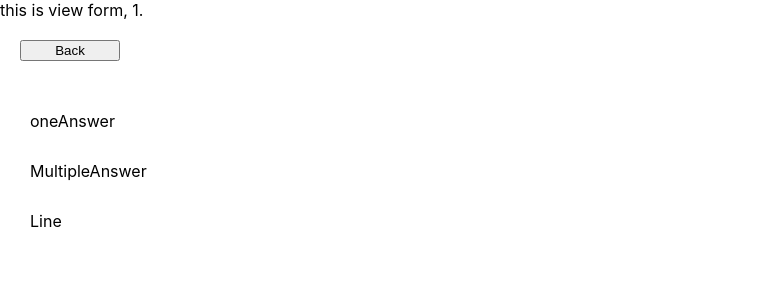
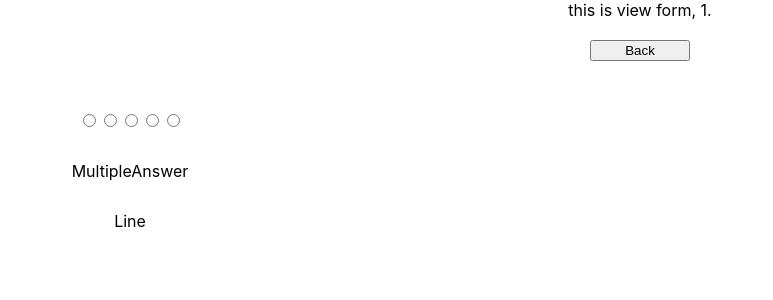
Before and after one commit to patryk-siewiera/iterators, a React (Create React App) app: page /view/1 in a window 1280 px wide. Shown: the top 300 px of the page, without its empty margins (0-773 px from the left). Built offline with nearby package versions, Linux system fonts and the light colour scheme; no server answers.

Commit message:
feat: style, max width

```diff
--- a/src/editField.css
+++ b/src/editField.css
@@ -1,7 +1,8 @@
 .editField {
 	border-style: dashed;
 	padding: 1rem;
-	margin: 1rem;
+	max-width: 72rem;
+	margin: auto;
 }
 
 .questionToAnswer {
--- a/src/editField.js
+++ b/src/editField.js
@@ -85,12 +85,12 @@ export default function EditField() {
 				{questionType === "line" && (
 					<div>
 						<input
-							type="text"
+							type="number"
 							placeholder="Minimum value..."
 							className="linebox"
 						/>
 						<input
-							type="text"
+							type="number"
 							placeholder="Maximum value..."
 							className="linebox"
 						/>
--- a/src/editForm.css
+++ b/src/editForm.css
@@ -16,3 +16,12 @@
 .addMore {
 	margin: 5px 0px 0px 0px;
 }
+
+body {
+	text-align: center;
+}
+
+.questionToAnswer {
+	text-align: center;
+	width: auto;
+}
--- a/src/viewForm.css
+++ b/src/viewForm.css
@@ -15,4 +15,5 @@
 .inputBoxLong {
 	width: 300px;
 	height: 100px;
+	text-align: center;
 }
--- a/src/viewForm.js
+++ b/src/viewForm.js
@@ -32,14 +32,20 @@ export default function ViewForm(props) {
 				</button>
 			</div>
 
+			<div className="answersViewForm">
+				{" "}
 				{questions.map((q) => {
 					return (
 						<div className="singleQuestion">
 							{q.type === "shortAnswer" && (
 								<ShortAnswer question={q} />
 							)}
-						{q.type === "longAnswer" && <LongAnswer question={q} />}
-						{q.type === "oneAnswer" && <OneAnswer question={q} />}
+							{q.type === "longAnswer" && (
+								<LongAnswer question={q} />
+							)}
+							{q.type === "oneAnswer" && (
+								<OneAnswer question={q} />
+							)}
 							{q.type === "multipleAnswer" && (
 								<MultipleAnswer question={q} />
 							)}
@@ -50,6 +56,7 @@ export default function ViewForm(props) {
 						</div>
 					);
 				})}
+			</div>
 		</div>
 	);
 }
@@ -106,7 +113,16 @@ function LongAnswer({ question, ...props }) {
 
 function OneAnswer({ question }) {
 	const [value, setValue] = useState("");
-	return <div>oneAnswer</div>;
+
+	return (
+		<div>
+			<input type="radio" label="aaa" />
+			<input type="radio" />
+			<input type="radio" />
+			<input type="radio" />
+			<input type="radio" />
+		</div>
+	);
 }
 
 function MultipleAnswer() {
```
Also changed, not shown: 1 other file (tests, documents, lock files or other folders). Lines whose indentation alone changed are shown as unchanged.
